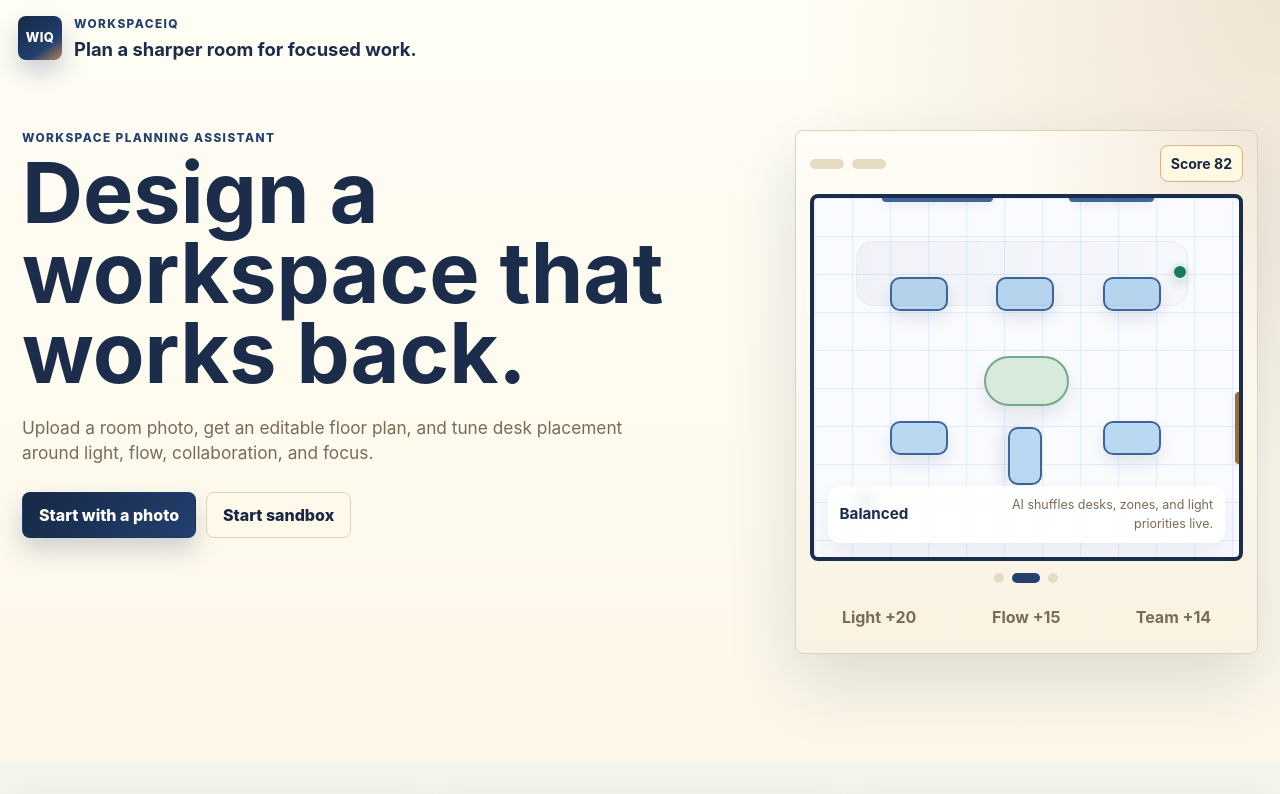
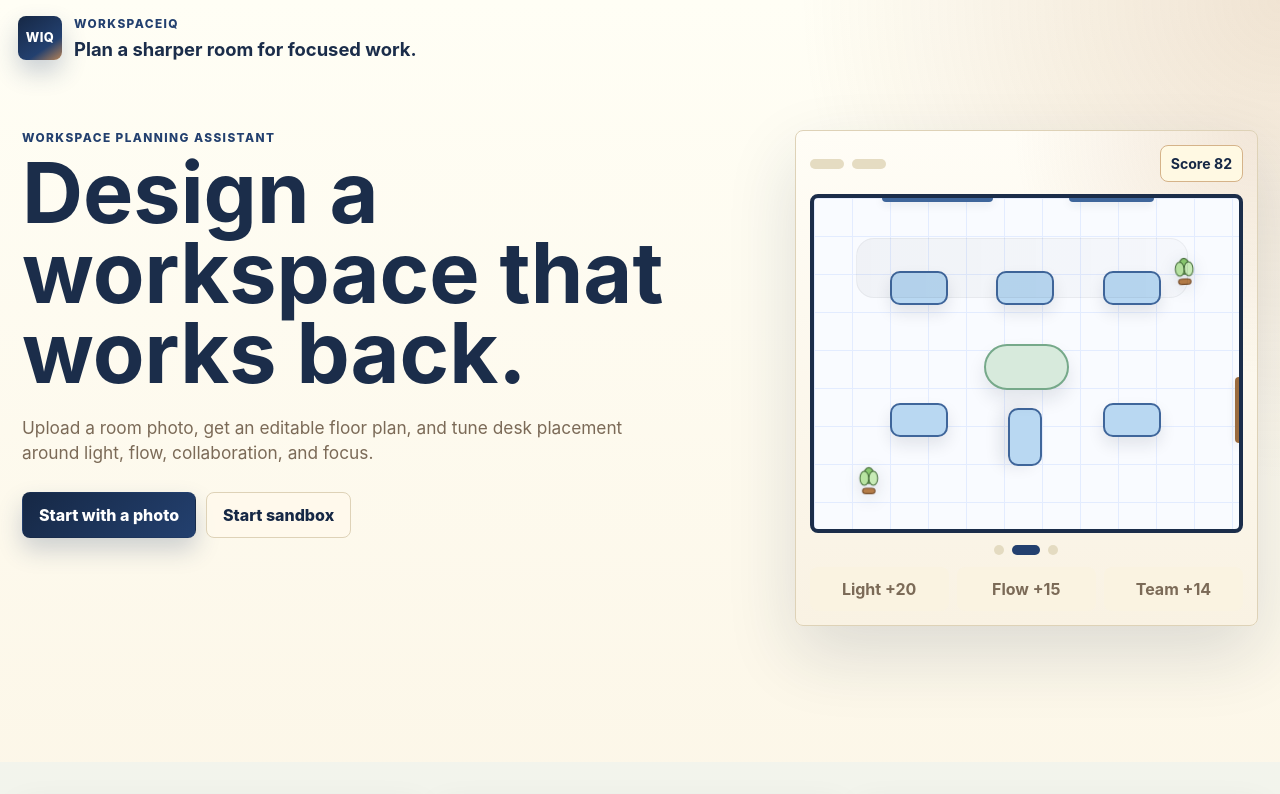
Before and after one commit to taffycheez/SaaSathon-TBD, a Next.js app in the folder FloorPlanToProductivity/workspaceiq/web/: page / in a window 1280 px wide. Shown: the top 794 px of the page. Built offline with nearby package versions, Linux system fonts and the light colour scheme.

Commit message:
Refine WorkspaceIQ hero preview

```diff
--- a/FloorPlanToProductivity/workspaceiq/web/app/globals.css
+++ b/FloorPlanToProductivity/workspaceiq/web/app/globals.css
@@ -250,7 +250,7 @@ button:disabled {
 
 .mini-plan {
   position: relative;
-  aspect-ratio: 1.18;
+  aspect-ratio: 1.28;
   border: 4px solid var(--ink);
   border-radius: 8px;
   overflow: hidden;
@@ -322,13 +322,20 @@ button:disabled {
   box-shadow: 0 10px 18px rgba(23, 32, 47, 0.1);
 }
 
-.mini-object--plant {
-  width: 18px;
-  height: 18px;
-  border-radius: 999px;
-  background: #1f7a5a;
-  border: 3px solid #dff3e8;
-  box-shadow: 0 4px 10px rgba(23, 32, 47, 0.12);
+.mini-object--plant-icon {
+  width: 28px;
+  height: 34px;
+  display: block;
+}
+
+.mini-object--plant-icon svg {
+  width: 100%;
+  height: 100%;
+  overflow: visible;
+  filter: drop-shadow(0 4px 8px rgba(23, 32, 47, 0.14));
+  transform-origin: 50% 78%;
+  animation: mini-plant-drift 4.8s ease-in-out infinite;
+  animation-delay: var(--plant-delay, 0ms);
 }
 
 .mini-object--zone {
@@ -363,34 +370,6 @@ button:disabled {
   height: 20%;
   background: #9a6b3f;
   box-shadow: 0 3px 10px rgba(23, 32, 47, 0.08);
-}
-
-.mini-plan-caption {
-  position: absolute;
-  left: 14px;
-  right: 14px;
-  bottom: 14px;
-  display: flex;
-  justify-content: space-between;
-  gap: 12px;
-  align-items: center;
-  border-radius: 12px;
-  padding: 10px 12px;
-  background: rgba(255, 255, 255, 0.82);
-  backdrop-filter: blur(8px);
-  box-shadow: 0 12px 24px rgba(23, 32, 47, 0.08);
-}
-
-.mini-plan-caption strong {
-  color: var(--ink);
-  font-size: 0.95rem;
-}
-
-.mini-plan-caption span {
-  max-width: 220px;
-  color: var(--muted);
-  font-size: 0.78rem;
-  text-align: right;
 }
 
 .mini-scene-pips {
@@ -1422,6 +1401,21 @@ button:disabled {
   }
 }
 
+@keyframes mini-plant-drift {
+  0%,
+  100% {
+    transform: translate3d(0, 0, 0) rotate(-3deg);
+  }
+
+  35% {
+    transform: translate3d(-2px, -3px, 0) rotate(2deg);
+  }
+
+  70% {
+    transform: translate3d(2px, -1px, 0) rotate(-1deg);
+  }
+}
+
 .upload-screen .error-banner {
   position: fixed;
   top: 50%;
--- a/FloorPlanToProductivity/workspaceiq/web/components/WorkspaceApp.jsx
+++ b/FloorPlanToProductivity/workspaceiq/web/components/WorkspaceApp.jsx
@@ -1315,6 +1315,32 @@ function HomePage({ uploadRef, onUpload, onStartSandbox, isLoading, error, heroS
               />
             ))}
             {heroScene.objects.map((item) => (
+              item.kind === "plant" ? (
+                <span
+                  key={item.id}
+                  className="mini-object mini-object--plant-icon"
+                  style={{
+                    "--plant-delay": item.id.endsWith("b") ? "900ms" : "0ms",
+                    left: item.left,
+                    top: item.top,
+                    width: item.width,
+                    height: item.height,
+                    opacity: item.opacity,
+                    transform: item.rotate ? `rotate(${item.rotate})` : undefined
+                  }}
+                >
+                  <svg viewBox="0 0 32 38" aria-hidden="true">
+                    <FloorPlanObjectIcon
+                      item={{ type: "plant" }}
+                      width={32}
+                      height={38}
+                      fill={getObjectDefinition("plant").tone}
+                      stroke={getObjectDefinition("plant").stroke}
+                      strokeWidth={1.8}
+                    />
+                  </svg>
+                </span>
+              ) : (
                 <span
                   key={item.id}
                   className={`mini-object mini-object--${item.kind}`}
@@ -1327,11 +1353,8 @@ function HomePage({ uploadRef, onUpload, onStartSandbox, isLoading, error, heroS
                     transform: item.rotate ? `rotate(${item.rotate})` : undefined
                   }}
                 />
+              )
             ))}
-            <div className="mini-plan-caption">
-              <strong>{heroScene.label}</strong>
-              <span>AI shuffles desks, zones, and light priorities live.</span>
-            </div>
           </div>
           <div className="mini-scene-pips" aria-hidden="true">
             {HERO_LAYOUT_SCENES.map((scene, index) => (
```
Lines whose indentation alone changed are shown as unchanged.
